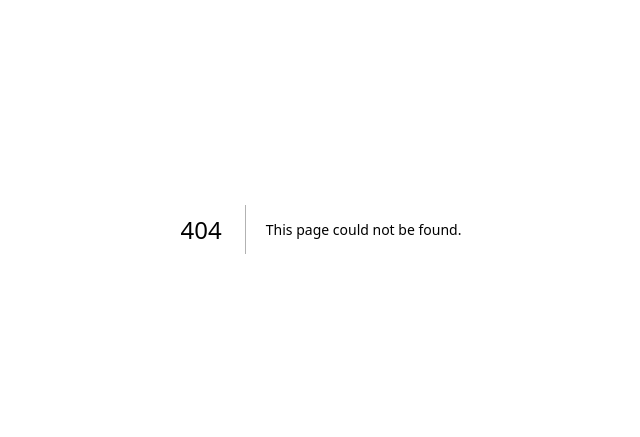
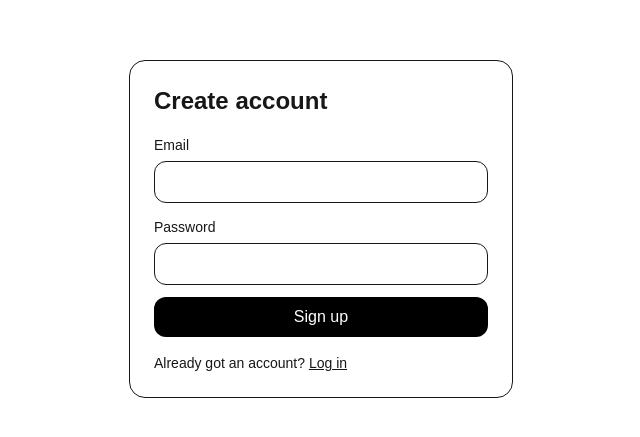
Before and after one commit to Erkan191/garden-sitters, a Next.js app: page /signup in a window 1280 px wide. Before the commit this address had no page. Shown: the part 171-608 px from the top of the page, without its empty margins (319-959 px from the left). Built offline with nearby package versions, Linux system fonts and the light colour scheme; no server answers.

Commit message:
Add Supabase auth pages

```diff
--- a/package.json
+++ b/package.json
@@ -9,6 +9,7 @@
     "lint": "eslint"
   },
   "dependencies": {
+    "@supabase/supabase-js": "^2.98.0",
     "next": "16.1.6",
     "react": "19.2.3",
     "react-dom": "19.2.3"
--- /dev/null
+++ b/src/app/dashboard/page.js
@@ -0,0 +1,37 @@
+"use client";
+
+import { useEffect, useState } from "react";
+import { useRouter } from "next/navigation";
+import { supabase } from "@/lib/supabaseClient";
+
+export default function DashboardPage() {
+  const router = useRouter();
+  const [email, setEmail] = useState("");
+
+  useEffect(() => {
+    async function load() {
+      const { data } = await supabase.auth.getUser();
+      if (!data?.user) return router.push("/login");
+      setEmail(data.user.email ?? "");
+    }
+    load();
+  }, [router]);
+
+  async function logout() {
+    await supabase.auth.signOut();
+    router.push("/login");
+  }
+
+  return (
+    <main className="min-h-screen p-6">
+      <div className="mx-auto max-w-xl rounded-2xl border p-6">
+        <h1 className="text-2xl font-semibold">Dashboard</h1>
+        <p className="mt-2">Logged in as: {email || "..."}</p>
+
+        <button onClick={logout} className="mt-6 rounded-xl border px-4 py-2">
+          Log out
+        </button>
+      </div>
+    </main>
+  );
+}
--- /dev/null
+++ b/src/app/login/page.js
@@ -0,0 +1,64 @@
+"use client";
+
+import { useState } from "react";
+import { useRouter } from "next/navigation";
+import { supabase } from "@/lib/supabaseClient";
+
+export default function LoginPage() {
+  const router = useRouter();
+  const [email, setEmail] = useState("");
+  const [password, setPassword] = useState("");
+  const [msg, setMsg] = useState("");
+
+  async function handleLogin(e) {
+    e.preventDefault();
+    setMsg("Logging in...");
+
+    const { error } = await supabase.auth.signInWithPassword({ email, password });
+    if (error) return setMsg(error.message);
+
+    router.push("/dashboard");
+  }
+
+  return (
+    <main className="min-h-screen flex items-center justify-center p-6">
+      <div className="w-full max-w-sm rounded-2xl border p-6">
+        <h1 className="text-2xl font-semibold">Log in</h1>
+
+        <form onSubmit={handleLogin} className="mt-4 space-y-3">
+          <div>
+            <label className="text-sm">Email</label>
+            <input
+              className="mt-1 w-full rounded-xl border p-2"
+              value={email}
+              onChange={(e) => setEmail(e.target.value)}
+              type="email"
+              required
+            />
+          </div>
+
+          <div>
+            <label className="text-sm">Password</label>
+            <input
+              className="mt-1 w-full rounded-xl border p-2"
+              value={password}
+              onChange={(e) => setPassword(e.target.value)}
+              type="password"
+              required
+            />
+          </div>
+
+          <button className="w-full rounded-xl bg-black text-white p-2">
+            Log in
+          </button>
+
+          {msg && <p className="text-sm opacity-80">{msg}</p>}
+        </form>
+
+        <p className="mt-4 text-sm">
+          No account yet? <a className="underline" href="/signup">Sign up</a>
+        </p>
+      </div>
+    </main>
+  );
+}
--- /dev/null
+++ b/src/app/signup/page.js
@@ -0,0 +1,66 @@
+"use client";
+
+import { useState } from "react";
+import { useRouter } from "next/navigation";
+import { supabase } from "@/lib/supabaseClient";
+
+export default function SignupPage() {
+  const router = useRouter();
+  const [email, setEmail] = useState("");
+  const [password, setPassword] = useState("");
+  const [msg, setMsg] = useState("");
+
+  async function handleSignup(e) {
+    e.preventDefault();
+    setMsg("Signing you up...");
+
+    const { error } = await supabase.auth.signUp({ email, password });
+    if (error) return setMsg(error.message);
+
+    setMsg("Success! Now log in.");
+    router.push("/login");
+  }
+
+  return (
+    <main className="min-h-screen flex items-center justify-center p-6">
+      <div className="w-full max-w-sm rounded-2xl border p-6">
+        <h1 className="text-2xl font-semibold">Create account</h1>
+
+        <form onSubmit={handleSignup} className="mt-4 space-y-3">
+          <div>
+            <label className="text-sm">Email</label>
+            <input
+              className="mt-1 w-full rounded-xl border p-2"
+              value={email}
+              onChange={(e) => setEmail(e.target.value)}
+              type="email"
+              required
+            />
+          </div>
+
+          <div>
+            <label className="text-sm">Password</label>
+            <input
+              className="mt-1 w-full rounded-xl border p-2"
+              value={password}
+              onChange={(e) => setPassword(e.target.value)}
+              type="password"
+              required
+              minLength={6}
+            />
+          </div>
+
+          <button className="w-full rounded-xl bg-black text-white p-2">
+            Sign up
+          </button>
+
+          {msg && <p className="text-sm opacity-80">{msg}</p>}
+        </form>
+
+        <p className="mt-4 text-sm">
+          Already got an account? <a className="underline" href="/login">Log in</a>
+        </p>
+      </div>
+    </main>
+  );
+}
--- /dev/null
+++ b/src/lib/supabaseClient.js
@@ -0,0 +1,6 @@
+import { createClient } from "@supabase/supabase-js";
+
+export const supabase = createClient(
+  process.env.NEXT_PUBLIC_SUPABASE_URL,
+  process.env.NEXT_PUBLIC_SUPABASE_ANON_KEY
+);
```
Also changed, not shown: 1 other file (tests, documents, lock files or other folders).
